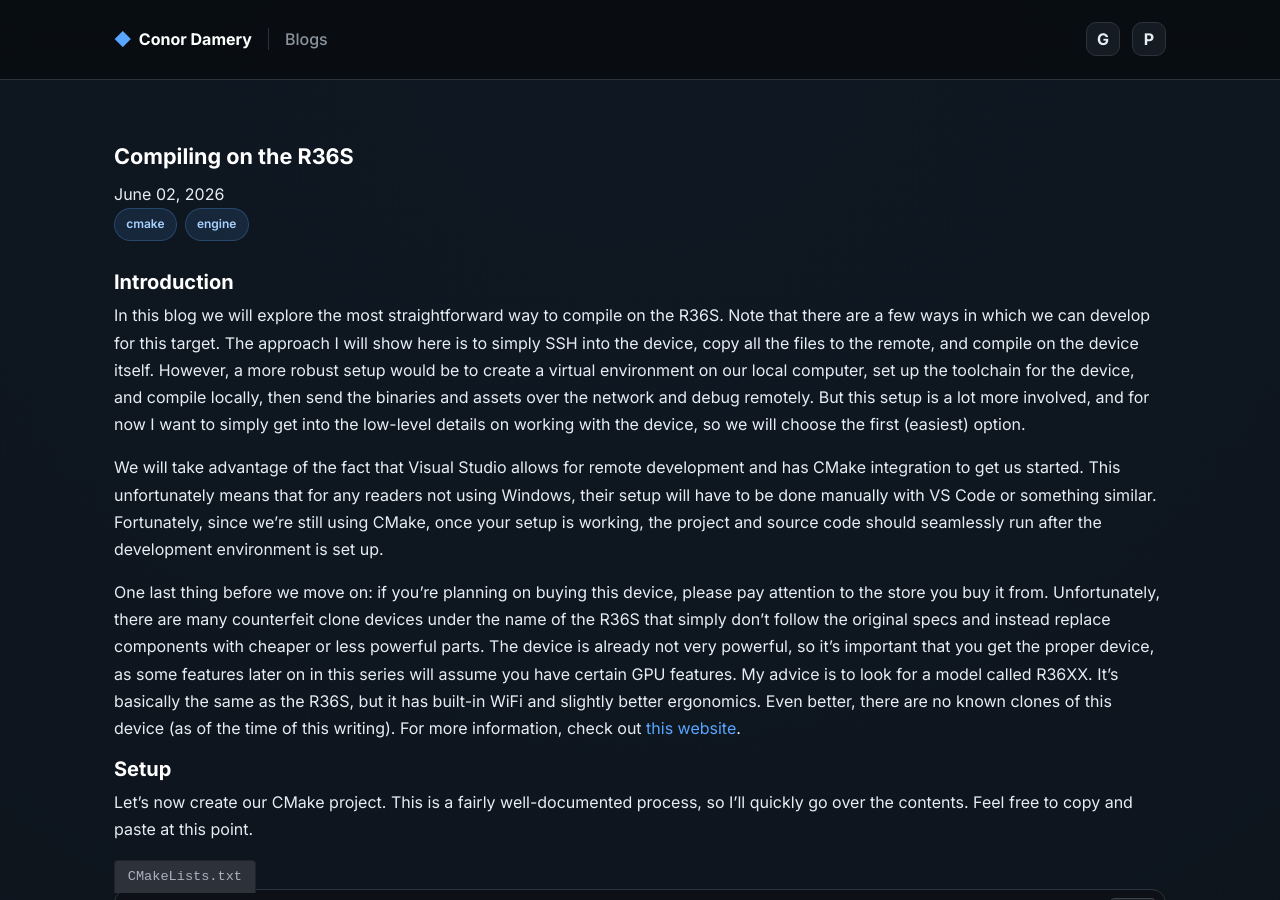
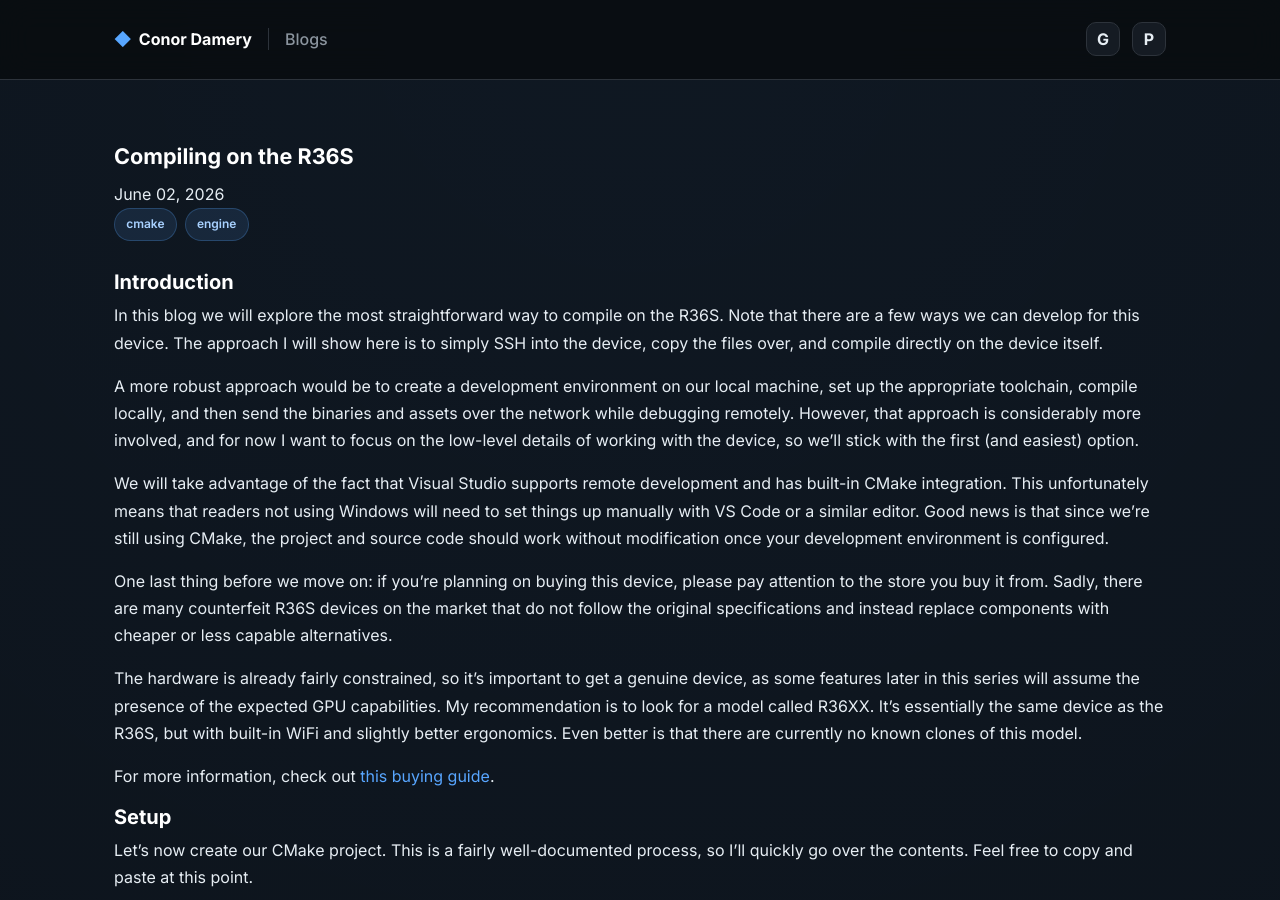
Before and after one commit to Belfer/dev-blog, a Jekyll site: the page built from _posts/2026-06-02-compiling-on-the-r36s.md, in a window 1280 px wide and 900 px high. Built offline with Jekyll 4.4.1, drawn with Linux system fonts in a browser that asks for light colours; some of the changed text lies outside the part shown.

Commit message:
Improved blog

````diff
--- a/_posts/2026-06-02-compiling-on-the-r36s.md
+++ b/_posts/2026-06-02-compiling-on-the-r36s.md
@@ -8,11 +8,17 @@
 
 ##### Introduction
 
-In this blog we will explore the most straightforward way to compile on the R36S. Note that there are a few ways in which we can develop for this target. The approach I will show here is to simply SSH into the device, copy all the files to the remote, and compile on the device itself. However, a more robust setup would be to create a virtual environment on our local computer, set up the toolchain for the device, and compile locally, then send the binaries and assets over the network and debug remotely. But this setup is a lot more involved, and for now I want to simply get into the low-level details on working with the device, so we will choose the first (easiest) option.
+In this blog we will explore the most straightforward way to compile on the R36S. Note that there are a few ways we can develop for this device. The approach I will show here is to simply SSH into the device, copy the files over, and compile directly on the device itself.
 
-We will take advantage of the fact that Visual Studio allows for remote development and has CMake integration to get us started. This unfortunately means that for any readers not using Windows, their setup will have to be done manually with VS Code or something similar. Fortunately, since we're still using CMake, once your setup is working, the project and source code should seamlessly run after the development environment is set up.
+A more robust approach would be to create a development environment on our local machine, set up the appropriate toolchain, compile locally, and then send the binaries and assets over the network while debugging remotely. However, that approach is considerably more involved, and for now I want to focus on the low-level details of working with the device, so we'll stick with the first (and easiest) option.
 
-One last thing before we move on: if you're planning on buying this device, please pay attention to the store you buy it from. Unfortunately, there are many counterfeit clone devices under the name of the R36S that simply don't follow the original specs and instead replace components with cheaper or less powerful parts. The device is already not very powerful, so it's important that you get the proper device, as some features later on in this series will assume you have certain GPU features. My advice is to look for a model called R36XX. It's basically the same as the R36S, but it has built-in WiFi and slightly better ergonomics. Even better, there are no known clones of this device (as of the time of this writing). For more information, check out [this website](https://handhelds.wiki/R36S_Buying_Guide).
+We will take advantage of the fact that Visual Studio supports remote development and has built-in CMake integration. This unfortunately means that readers not using Windows will need to set things up manually with VS Code or a similar editor. Good news is that since we're still using CMake, the project and source code should work without modification once your development environment is configured.
+
+One last thing before we move on: if you're planning on buying this device, please pay attention to the store you buy it from. Sadly, there are many counterfeit R36S devices on the market that do not follow the original specifications and instead replace components with cheaper or less capable alternatives.
+
+The hardware is already fairly constrained, so it's important to get a genuine device, as some features later in this series will assume the presence of the expected GPU capabilities. My recommendation is to look for a model called R36XX. It's essentially the same device as the R36S, but with built-in WiFi and slightly better ergonomics. Even better is that there are currently no known clones of this model.
+
+For more information, check out [this buying guide](https://handhelds.wiki/R36S_Buying_Guide).
 
 ##### Setup
 
@@ -141,9 +147,13 @@
 
 ##### Remote Connection
 
-Ok, here is where we might differ. The R36S has multiple firmwares, and each firmware behaves a bit differently. For the sake of popularity, I will be using dArkOS, as it's the most widely used firmware, and chances are that when you buy this device it will have a firmware similar to this.
+The R36S has multiple firmwares, and each firmware behaves a bit differently. For the sake of consistency, I will be using dArkOS for now, as it's currently one the most widely used firmware for this device, and chances are that when you buy this device it will have a firmware similar to this. If you are running a different firmware, some menu names and steps may vary, but the overall goal is the same.
 
-Without going into too much detail, you will want to go to your settings, set up your WiFi access point, and then look for the “Enable Remote Services” option, which will start the SSH server we need to connect to it. After that, you can test the connection with a shell terminal using the default credentials (for dArkOS): `username:ark` and `password:ark`, unless changed. It should look something like this:
+Before continuing, make sure your device is connected to your Wi-Fi network and that SSH access is enabled. On dArkOS, this can be done through the Enable Remote Services option in the settings menu, which starts the SSH server required for remote access. If you're using another firmware, consult its documentation for the equivalent option.
+
+Once SSH is enabled, verify that you can connect from a terminal using the default dArkOS credentials (unless they have been changed): `username: ark` and `password: ark`.
+
+It should look something like this:
 
 {% include figure.html url="ssh.png" alt="dArkOS SSH Connection" caption="dArkOS SSH Connection" %}
 
@@ -151,7 +161,16 @@
 
 {% include figure.html url="vs_remote1.png" alt="Visual Studio Remote Connection" caption="Fig. 1: Visual Studio Remote Connection" %}
 
-Select the remote target and run the project.
+To build and debug remotely from Visual Studio, the target device needs to have `build-essential`, `gdb`, `cmake`, and `ninja-build` installed. Now is a good time to verify that these dependencies are available. If your device has internet access and is running a Debian-based distribution such as dArkOS, you can install them with:
+
+```shell
+sudo apt update
+sudo apt install -y build-essential gdb cmake ninja-build
+```
+
+When working with this setup, make sure EmulationStation is shut down while developing so it doesn't interfere with KMS/DRM display ownership or input handling.
+
+Once everything is ready, select the remote target and start the project.
 
 {% include figure.html url="vs_remote2.png" alt="Visual Studio Remote Connection" caption="Fig. 2: Visual Studio Remote Connection" %}
 
@@ -159,20 +178,15 @@
 
 {% include figure.html url="vs_remote3.png" alt="Visual Studio Remote Connection" caption="Fig. 3: Visual Studio Remote Connection" %}
 
-Note that for Visual Studio to debug remotely, the remote device needs to have `build-essential`, `gdb`, `cmake`, and `ninja-build` installed. If your device has access to the internet and is running Debian (like dArkOS), you can install these dependencies with:
-
-```shell
-sudo apt update
-sudo apt install -y build-essential gdb cmake ninja-build
-```
-
 ##### Simple Application
 
-Now that we have a way to compile and run on the device, we can finish this blog by making a simple application. The R36S firmware usually does not provide an X11 environment, which means we would have to create our own display manager if we wanted to render something on screen using the integrated GPU. Doing this manually is a lot of work, and it’s something we will cover in another blog.
+Now that we have a way to compile, deploy, and run applications on the device, we can wrap up this blog post by building a simple application.
 
-However, luckily for us, the developers of dArkOS have nicely patched a build of SDL2 and provided it as a shared library in the system. For us, that means we can simply link to it and, just like that, we have access to the SDL2 API, which is a much nicer API than Linux kernel mode setting (KMS), which SDL uses internally.
+Most R36S firmware distributions do not provide an X11 environment, which means we would have to make our own display manager if we wanted to render something on screen. Doing this manually is quite a bit of work, and it's something we'll cover in a future blog.
 
-Ok, so let’s add the dependency and create a simple app:
+Luckily for us, the developers of dArkOS have patched SDL2 and provide it as a shared library on the system. For us, that means we can simply link against it and, just like that, have access to the SDL2 API. This is a much nicer API to work with than the Linux kernel mode setting (KMS) interfaces that SDL uses internally.
+
+So, let's add the dependency and create a simple app:
 
 <div class="code-file">CMakeLists.txt</div>
 ```cmake
@@ -197,7 +211,7 @@
 ```
 
 <div class="code-file">src/main.cpp</div>
-```c
+```cpp
 #include <SDL2/SDL.h>
 #include <iostream>
 
@@ -253,6 +267,8 @@
 }
 ```
 
+{% include figure.html url="sdl.jpeg" alt="Simple Application" caption="Simple Application" %}
+
 And isn’t that nice and easy? We now have a working setup for real-time application development on the R36S.
 
 In the following blog posts, we will start working on a simple engine using SDL2. The idea is to begin exploring the capabilities (or rather limitations) of the device and gradually work toward some optimization strategies commonly used in game engines.
````
Also changed, not shown: assets/posts/2026-06-02-compiling-on-the-r36s/sdl.jpeg (added).
